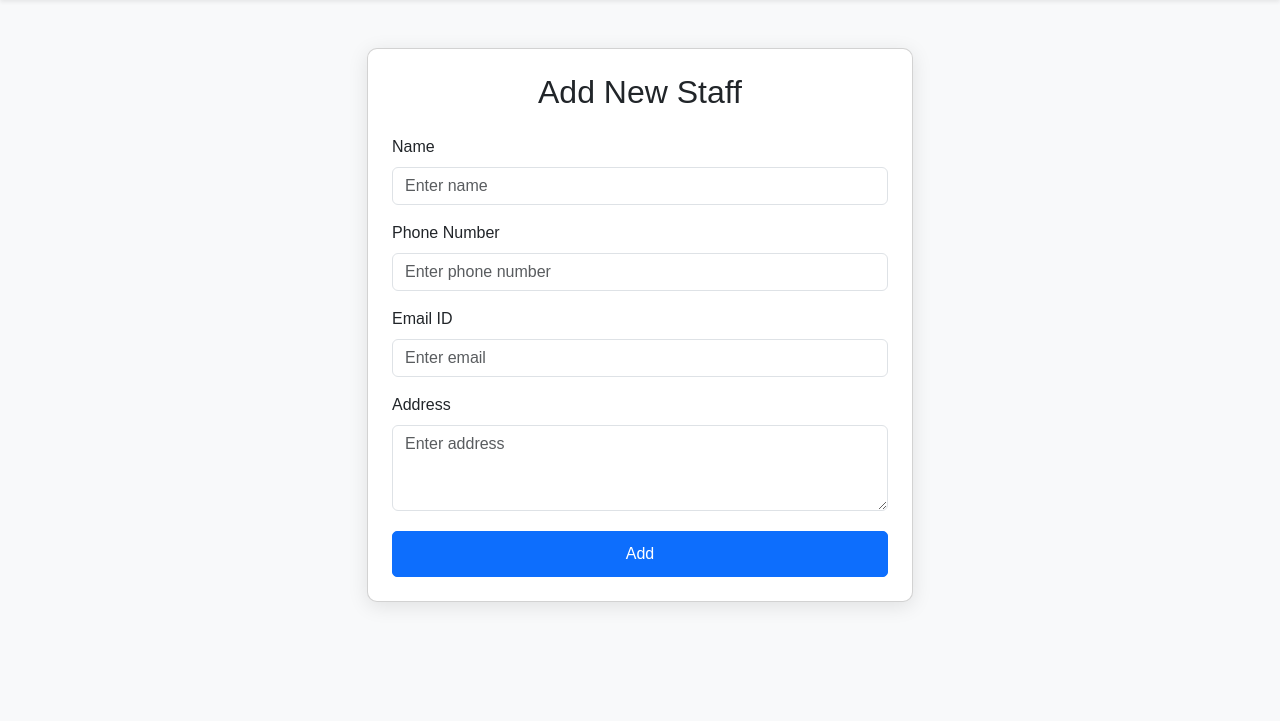
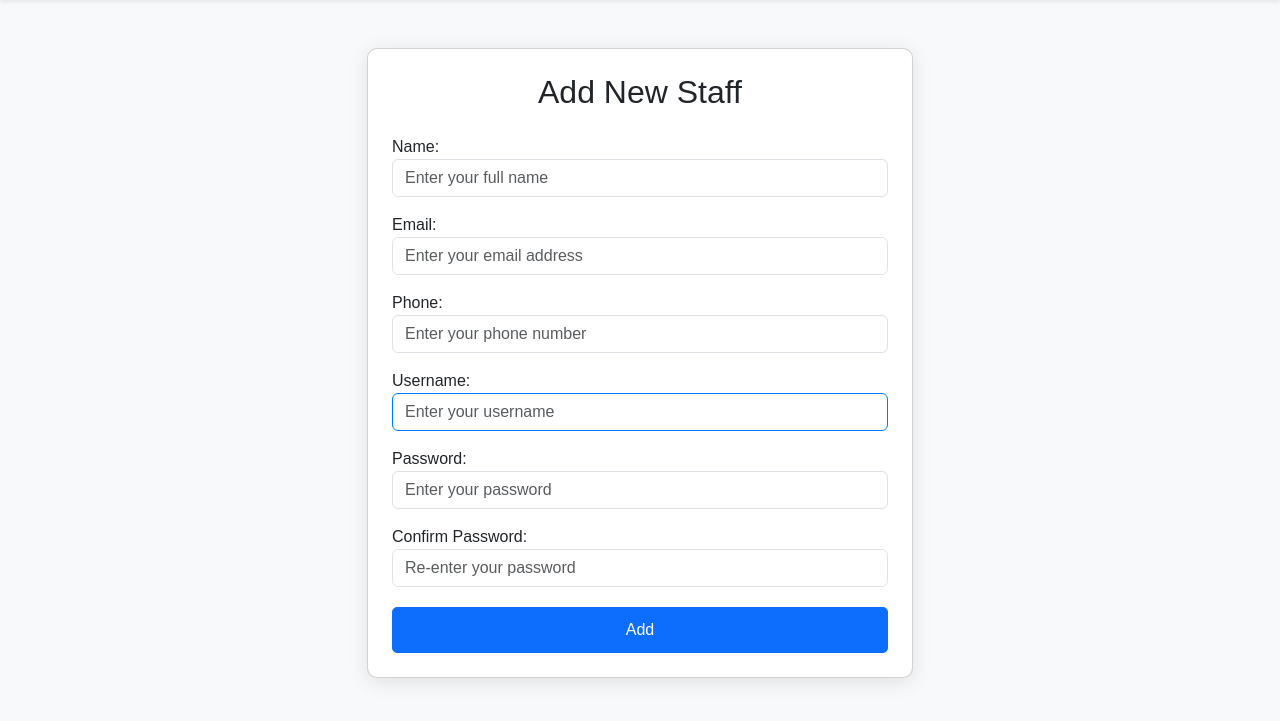
Before and after one commit to alanandrewvarghese/SmartCanteen, a Django app: page /add_staff/ in a window 1280 px wide. Shown: the part 62-783 px from the top of the page. Run offline with Django 5.2, Linux system fonts and the light colour scheme; a user stored in the database is signed in; tables that the repository leaves empty hold one stand-in row (values such as "Sample post"); some libraries are stand-ins or nearby versions.

Commit message:
Add Feature: Staff Registration

```diff
--- a/staff/templates/add_staff.html
+++ b/staff/templates/add_staff.html
@@ -79,23 +79,11 @@ body {
         <div class="col-md-6">
             <div class="card p-4">
                 <h2 class="text-center mb-4">Add New Staff</h2>
-                <form>
-                    <div class="mb-3">
-                        <label for="name" class="form-label">Name</label>
-                        <input type="text" class="form-control" id="name" placeholder="Enter name" required>
-                    </div>
-                    <div class="mb-3">
-                        <label for="phone" class="form-label">Phone Number</label>
-                        <input type="tel" class="form-control" id="phone" placeholder="Enter phone number" required>
-                    </div>
-                    <div class="mb-3">
-                        <label for="email" class="form-label">Email ID</label>
-                        <input type="email" class="form-control" id="email" placeholder="Enter email" required>
-                    </div>
-                    <div class="mb-3">
-                        <label for="address" class="form-label">Address</label>
-                        <textarea class="form-control" id="address" rows="3" placeholder="Enter address" required></textarea>
-                    </div>
+                <form method="post">
+                    {% csrf_token %}
+                    {{staffform.as_p}}
+                    {{userform.as_p}}
+
                     <div class="submit-section d-grid">
                         <button type="submit" class="btn btn-primary">Add</button>
                     </div>
--- a/staff/views.py
+++ b/staff/views.py
@@ -1,6 +1,7 @@
 from django.shortcuts import render
 from common.decorators import *
-from staff.forms import ItemCreationForm
+from staff.forms import ItemCreationForm, StaffCreationForm
+from common.forms import CreateUserForm
 
 # Create your views here.
 
@@ -35,7 +36,23 @@ def add_item(request):
 
 @staff_required
 def add_staff(request):
-    return render(request, 'add_staff.html')
+    userform=CreateUserForm()
+    staffform=StaffCreationForm()
+
+    if request.method=='POST':
+        userform=CreateUserForm(request.POST)
+        staffform=StaffCreationForm(request.POST)
+        if userform.is_valid() and staffform.is_valid():
+            user=userform.save()
+            staff=staffform.save(commit=False)
+            staff.user=user
+            staff.save()
+            return redirect('app_login')
+    context={
+        'userform':userform,
+        'staffform':staffform,
+    }
+    return render(request, 'add_staff.html', context)
 
 @staff_required
 def update_stock(request):
```
